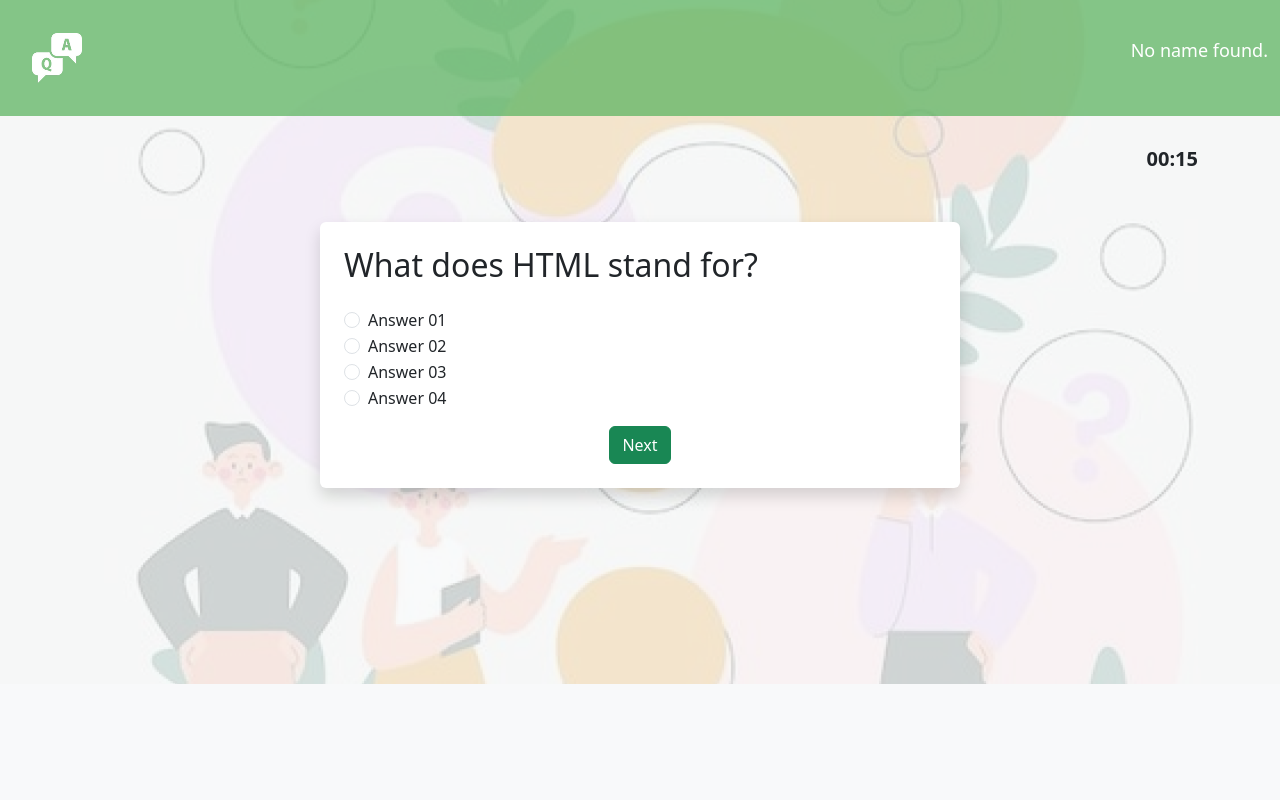
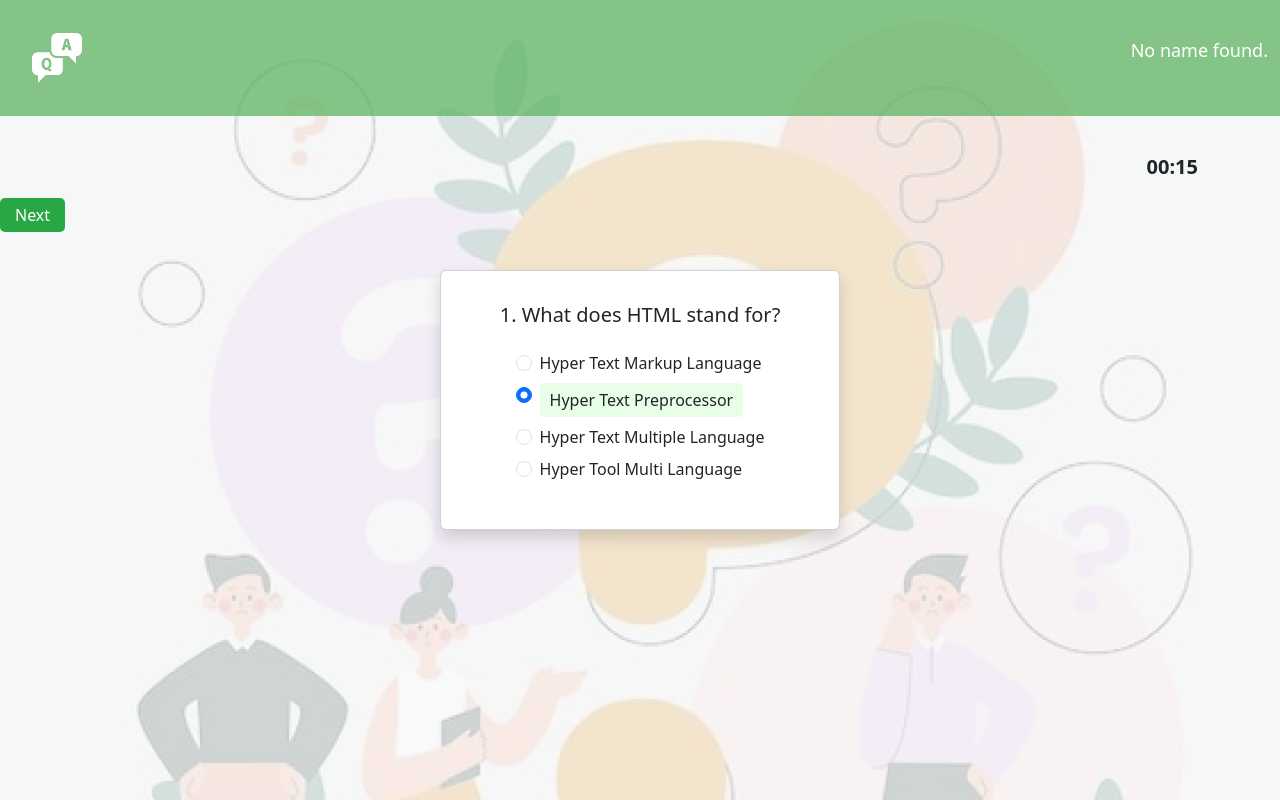
Before and after one commit to YasiruLR/Quiz-app, a plain HTML site: page quiz.html in a window 1280 px wide. Drawn offline with nearby package versions, Linux system fonts and the light colour scheme.

Commit message:
Added new sections to the quiz.html page.

```diff
--- a/quiz.html
+++ b/quiz.html
@@ -1,46 +1,102 @@
 <!DOCTYPE html>
 <html lang="en">
   <head>
-    <meta charset="UTF-8">
-    <meta name="viewport" content="width=device-width, initial-scale=1.0">
+    <meta charset="UTF-8" />
+    <meta name="viewport" content="width=device-width, initial-scale=1.0" />
     <title>Quiz</title>
-    <link href="https://cdn.jsdelivr.net/npm/bootstrap@5.3.0-alpha1/dist/css/bootstrap.min.css" rel="stylesheet">
+    <link
+      href="https://cdn.jsdelivr.net/npm/bootstrap@5.3.0-alpha1/dist/css/bootstrap.min.css"
+      rel="stylesheet"
+    />
+    <link rel="stylesheet" href="styles.css" />
+  </head>
+  <body
+  id="backimg"
+  class="bg-light"
+  style="
+    background-image: url('assects/1\ 1.png');
+    background-size: cover;
+    background-repeat: no-repeat;
+    background-position: center;
+    height: 100vh;
+    margin: 0;
+  "
+>
 
-</head>
-<body id="backimg" class="bg-light" style="background-image: url('assects/1\ 1.png'); background-size: cover; background-repeat: no-repeat; background-position: center;">
-
-   <nav class="navbar navbar-light fixed-top" style="background-color: #5eb562bf;">
+    <nav
+      class="navbar navbar-light fixed-top"
+      style="background-color: #5eb562bf"
+    >
       <div class="container-fluid">
-            <img src="assects/logo.png" alt="Logo" class="img-fluid" style="height: 100px; width: 50px; margin-left: 20px;">
-            <p id="nameoutput" class="ms-auto text-white" style="font-size: 18px;">Name</p>
+        <img
+          src="assects/logo.png"
+          alt="Logo"
+          class="img-fluid"
+          style="height: 100px; width: 50px; margin-left: 20px"
+        />
+        <p id="nameoutput" class="ms-auto text-white" style="font-size: 18px">
+          Name
+        </p>
       </div>
     </nav>
-
-<div class="container d-flex justify-content-end align-items-center mt-5 pt-5">
-    <div id="timer" style="font-size: 20px; font-weight: normal;font-weight: bold; " class="mt-5">00:10</div>
+<div class="container d-flex justify-content-end align-items-center mt-3 pt-3">
+      <div id="timer" style="font-size: 20px; font-weight: bold;">
+    00:10
+  </div>
     </div>
 
-    <div class="container quiz-container my-5 p-4 rounded shadow bg-white w-50">
 
-        <h2 class="title mb-4">What does HTML stand for?</h2>
-        <div class="form-check">
-            <input class="form-check-input" type="radio" name="color" value="Answer 01" id="answer1">
-            <label class="form-check-label" for="answer1">Answer 01</label>
+<div> <div class="card p-4 rounded shadow w-100 d-flex flex-column align-items-center justify-content-center" style="max-width: 400px; position: absolute; top: 50%; left: 50%; transform: translate(-50%, -50%);">
+    <div class="card-header bg-white text-dark border-0">
+        <h5 class="mb-0">1. What does HTML stand for?</h5>
     </div>
-        <div class="form-check">
-            <input class="form-check-input" type="radio" name="color" value="Answer 02" id="answer2">
-            <label class="form-check-label" for="answer2">Answer 02</label>
+    <div class="card-body">
+        <form>
+            <div class="form-check mb-2">
+                <input class="form-check-input" type="radio" name="answer" id="option1">
+                <label class="form-check-label" for="option1">
+                    Hyper Text Markup Language
+                </label>
             </div>
-        <div class="form-check">
-            <input class="form-check-input" type="radio" name="color" value="Answer 03" id="answer3">
-            <label class="form-check-label" for="answer3">Answer 03</label>
+            <div class="form-check mb-2">
+                <input class="form-check-input" type="radio" name="answer" id="option2" checked>
+                <label class="form-check-label" for="option2">
+                    Hyper Text Preprocessor
+                </label>
             </div>
-        <div class="form-check">
-            <input class="form-check-input" type="radio" name="color" value="Answer 04" id="answer4">
-            <label class="form-check-label" for="answer4">Answer 04</label>
+            <div class="form-check mb-2">
+                <input class="form-check-input" type="radio" name="answer" id="option3">
+                <label class="form-check-label" for="option3">
+                    Hyper Text Multiple Language
+                </label>
             </div>
-        <button class="btn btn-success mt-3 mx-auto d-block" type="submit">Next</button>
+            <div class="form-check mb-2">
+                <input class="form-check-input" type="radio" name="answer" id="option4">
+                <label class="form-check-label" for="option4">
+                    Hyper Tool Multi Language
+                </label>
             </div>
+        </form>
+    </div>
+</div>
+<button type="submit" class="btn btn-next mt-3 text-white block mx-auto">Next</button>
+</div>
+
+
+
+
+
+
+
+
+
+
+
+
+
+
+
+
 
     <script src="https://cdn.jsdelivr.net/npm/bootstrap@5.3.0-alpha1/dist/js/bootstrap.bundle.min.js"></script>
     <script src="script.js"></script>
--- a/script.js
+++ b/script.js
@@ -18,8 +18,9 @@
 const timerElement = document.getElementById('timer');
 
 const updateTimer = () => {
-    let minutes = Math.floor(time / 20);
-    let seconds = time % 20;
+  let minutes = Math.floor(time / 60);
+  let seconds = time % 60;
+
   timerElement.textContent = `${minutes < 10 ? '0' : ''}${minutes}:${seconds < 10 ? '0' : ''}${seconds}`;
 
   if (time > 0) {
--- a/styles.css
+++ b/styles.css
@@ -1,5 +1,7 @@
 body {
       padding-top: 120px;
+      overflow: hidden;
+    height: 100%;
     }
 
     .logo-img {
@@ -18,3 +20,25 @@
         margin: 0 15px;
       }
     }
+     .custom-card {
+            border: 1px solid #dee2e6;
+            border-radius: 10px;
+            box-shadow: 0 2px 5px rgba(0,0,0,0.1);
+        }
+        .form-check-input:checked + .form-check-label {
+            background-color: #e6ffe6;
+            border-radius: 5px;
+            padding: 5px 10px;
+        }
+        .btn-next {
+            background-color: #28a745;
+            border: none;
+            padding: 5px 15px;
+            border-radius: 5px;
+        }
+        .btn-next:hover {
+            background-color: #218838;
+        }
+.nextbtn{
+  color: white;
+}
```
Lines whose indentation alone changed are shown as unchanged.
